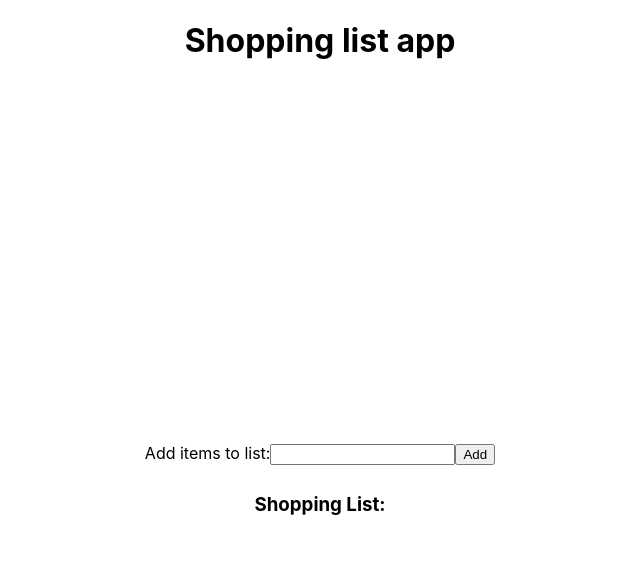
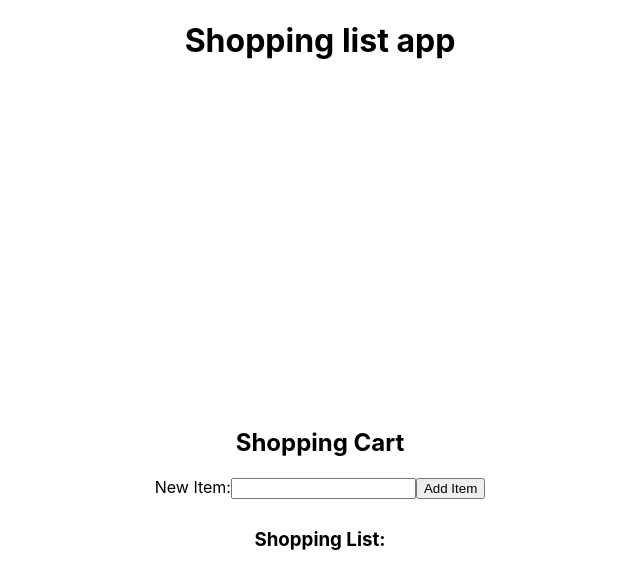
Before and after one commit to ceflg/my-shopping-cart, a React (Create React App) app: page / in a window 1280 px wide. Shown: the top 588 px of the page, without its empty margins (320-960 px from the left). Built offline with nearby package versions, Linux system fonts and the light colour scheme.

Commit message:
duplicate items add prevented

```diff
--- a/src/components/ShoppingCart.js
+++ b/src/components/ShoppingCart.js
@@ -4,20 +4,6 @@ import '../styles/ShoppingCart.css';
 
 function ShoppingCart() {
   const [items, setItems] = useState([]);
-  const [newItemName, setNewItemName] = useState('');
-
-  const addItem = (event) => {
-    event.preventDefault();
-
-    const newItem = {
-      id: items.length + 1,
-      name: newItemName,
-      isChecked: false
-    };
-
-    setItems([...items, newItem]);
-    setNewItemName('');
-  };
 
   const handleDelete = (id) => {
     setItems(items.filter(item => item.id !== id));
@@ -35,13 +21,24 @@ function ShoppingCart() {
 
   return (
     <div className="shopping-cart">
-      <form onSubmit={addItem}>
-        <label>
-          Add items to list:
-          <input type="text" value={newItemName} onChange={(event) => setNewItemName(event.target.value)} />
-        </label>
-        <button type="submit">Add</button>
-      </form>
+      <h2>Shopping Cart</h2>
+      <div>
+        <label htmlFor="newItem">New Item:</label>
+        <input type="text" id="newItem" />
+        <button onClick={() => {
+          const newItemName = document.getElementById('newItem').value;
+          if (items.some(item => item.name === newItemName)) {
+            alert(`Item ${newItemName} already exists in the list!`);
+          } else {
+            const newItem = {
+              id: items.length + 1,
+              name: newItemName,
+              isChecked: false
+            };
+            setItems([...items, newItem]);
+          }
+        }}>Add Item</button>
+      </div>
       <ItemList items={items} handleDelete={handleDelete} handleCheck={handleCheck} />
     </div>
   );
```
Also changed, not shown: 2 other files (tests, documents, lock files or other folders).
